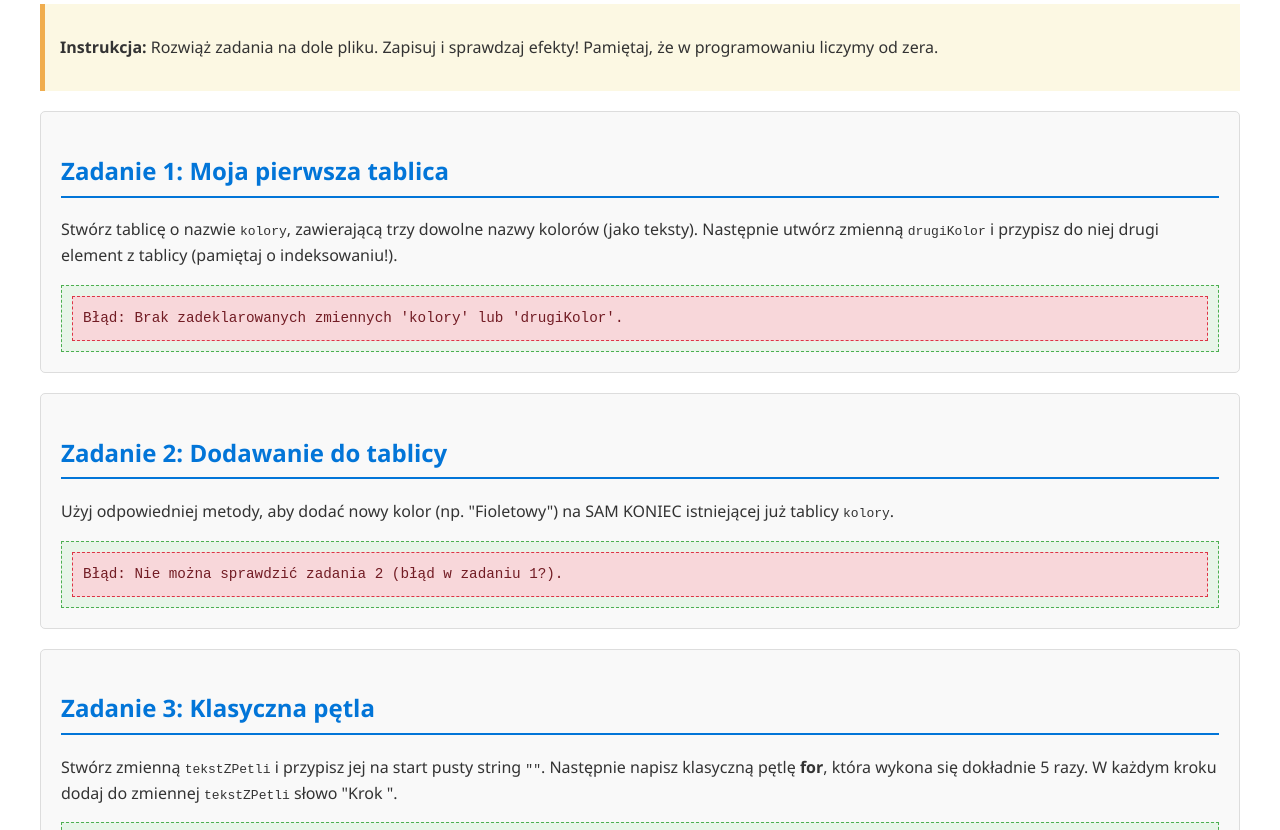
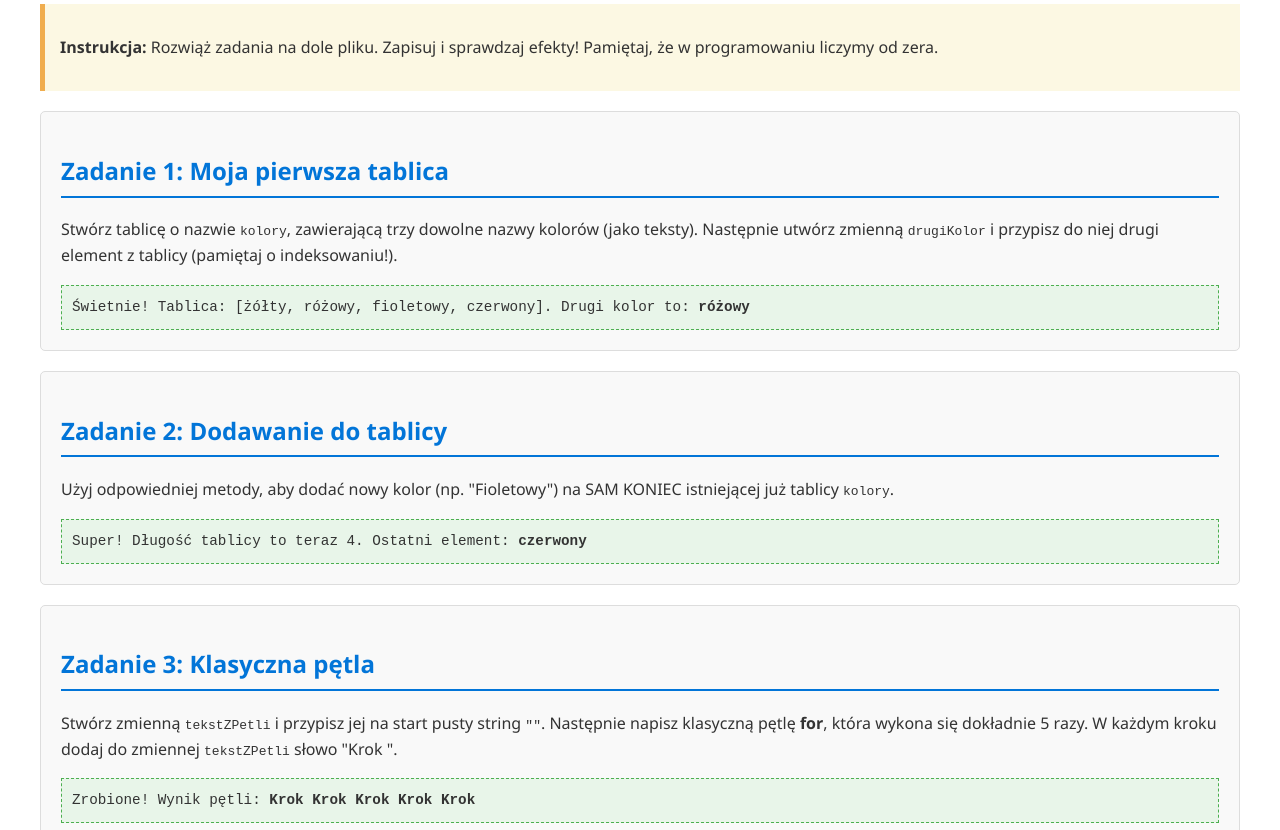
Before and after one commit to agataolewicz/szkolenie, a plain HTML site: page Zadania/1.3/1.3-zadania.html in a window 1280 px wide. Shown: the part 109-939 px from the top of the page. Drawn offline with Linux system fonts and the light colour scheme.

Commit message:
zadanie13.html

```diff
--- a/Zadania/1.3/1.3-zadania.html
+++ b/Zadania/1.3/1.3-zadania.html
@@ -54,21 +54,31 @@
         // --- ZADANIE 1 ---
         /* --- TWÓJ KOD TUTAJ --- */
 
+            let kolory = [
+        "żółty",
+        "różowy",
+        "fioletowy"
+        ];
 
+        let drugiKolor = kolory[ 1 ];
 
 
         // --- ZADANIE 2 ---
         /* --- TWÓJ KOD TUTAJ --- */
 
-
+        kolory.push( "czerwony" )[kolory.length + 1];
 
 
         // --- ZADANIE 3 ---
-        let tekstZPetli = "";
+
         /* --- TWÓJ KOD TUTAJ (Pętla for) --- */
         // Wskazówka: W pętli rób: tekstZPetli = tekstZPetli + "Krok "; lub tekstZPetli += "Krok ";
 
-
+        let tekstZPetli = "";
+        let kroki = 5;
+        for( let i = 0; kroki > i; i++ ) {
+            tekstZPetli = tekstZPetli + "Krok ";
+        }
 
 
         // --- ZADANIE 4 ---
@@ -76,6 +86,9 @@
         let sumaOcen = 0;
 
         /* --- TWÓJ KOD TUTAJ --- */
+         for(let i =0; oceny.length > i; i++ ) {
+            sumaOcen = oceny[ i ] + sumaOcen;
+        }
 
 
 
```
